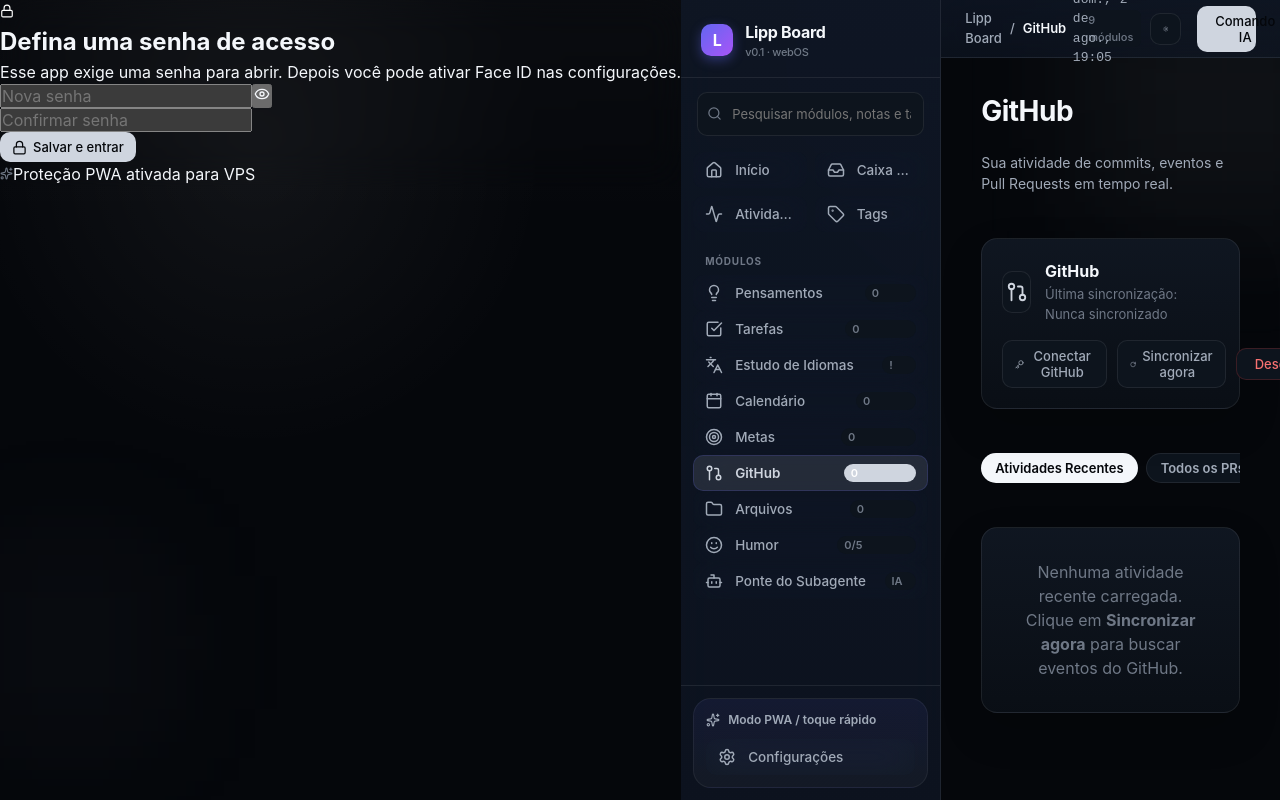
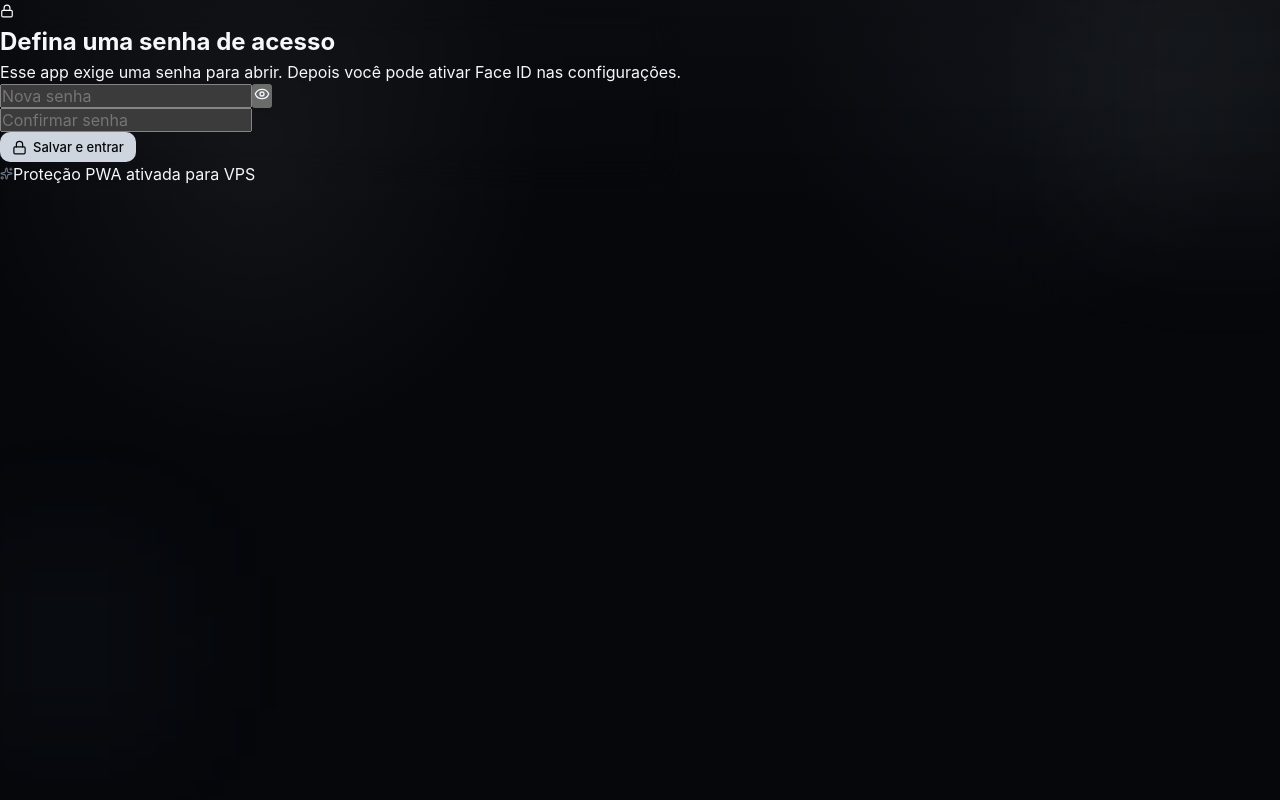
Before and after one commit to lippdev/lippboard, a React (Vite) app: page / in a window 1280 px wide. Built offline with nearby package versions, Linux system fonts and the light colour scheme.

Commit message:
Make lock screen truly modal

```diff
--- a/public/sw.js
+++ b/public/sw.js
@@ -1,4 +1,4 @@
-const CACHE_NAME = 'lippboard-shell-v6';
+const CACHE_NAME = 'lippboard-shell-v7';
 const PRECACHE_ASSETS = [
   '/',
   '/index.html',
--- a/src/App.jsx
+++ b/src/App.jsx
@@ -50,6 +50,15 @@
     document.body.classList.toggle('sidebar-locked', sidebarOpen);
     return () => document.body.classList.remove('sidebar-locked');
   }, [sidebarOpen]);
+
+  useEffect(() => {
+    document.body.classList.toggle('app-locked', isLocked);
+    document.documentElement.classList.toggle('app-locked', isLocked);
+    return () => {
+      document.body.classList.remove('app-locked');
+      document.documentElement.classList.remove('app-locked');
+    };
+  }, [isLocked]);
 
 
   const handleUnlock = () => {
@@ -138,10 +147,9 @@
     }
   };
 
-  return (
-    <div className="app-container">
-      {/* Tela de Bloqueio por senha / Face ID (WebAuthn) */}
-      {isLocked && (
+  if (isLocked) {
+    return (
+      <div className="app-container app-container--locked">
         <LockScreen
           securityConfig={state.security}
           userProfile={state.user}
@@ -149,8 +157,12 @@
           onUnlock={handleUnlock}
           onSetupSecurity={handleSetupSecurity}
         />
-      )}
+      </div>
+    );
+  }
 
+  return (
+    <div className="app-container">
       <Sidebar
         activeModule={activeModule}
         setActiveModule={setActiveModule}
--- a/src/services/pwaService.js
+++ b/src/services/pwaService.js
@@ -1,4 +1,4 @@
-const APP_VERSION = '2026-08-03-4';
+const APP_VERSION = '2026-08-03-5';
 const APP_CACHE_PREFIX = 'lippboard-shell-';
 const APP_BUILD_KEY = 'lippboard_app_version';
 
--- a/src/styles/theme.css
+++ b/src/styles/theme.css
@@ -985,3 +985,15 @@
     scroll-behavior: auto !important;
   }
 }
+
+
+html.app-locked, body.app-locked {
+  overflow: hidden !important;
+}
+
+.app-container--locked {
+  min-height: 100dvh;
+  width: 100%;
+  position: relative;
+  overflow: hidden;
+}
```
